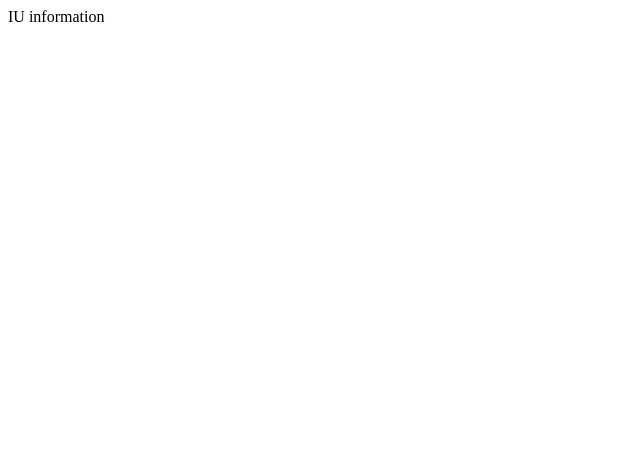
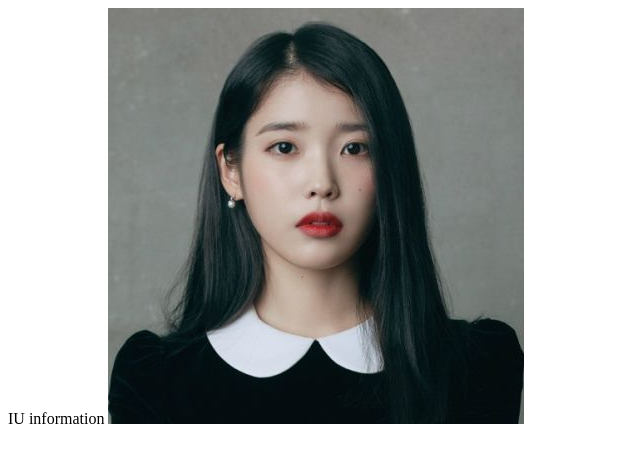
Before and after one commit to ajou8team/Group8-s-Homepage, a plain HTML site: page iu.html in a window 1280 px wide. Shown: the whole page, without its empty margins (0-640 px from the left). Drawn offline with Linux system fonts and the light colour scheme.

Commit message:
add iu img

```diff
--- a/iu.html
+++ b/iu.html
@@ -1,4 +1,8 @@
 <html>
   <head>IU information</head>
+  <body>
+    <img src="261143_500.jpg" alt="My Image">
+  </body>
+
 
 </html>
```
Also changed, not shown: 261143_500.jpg (added).
